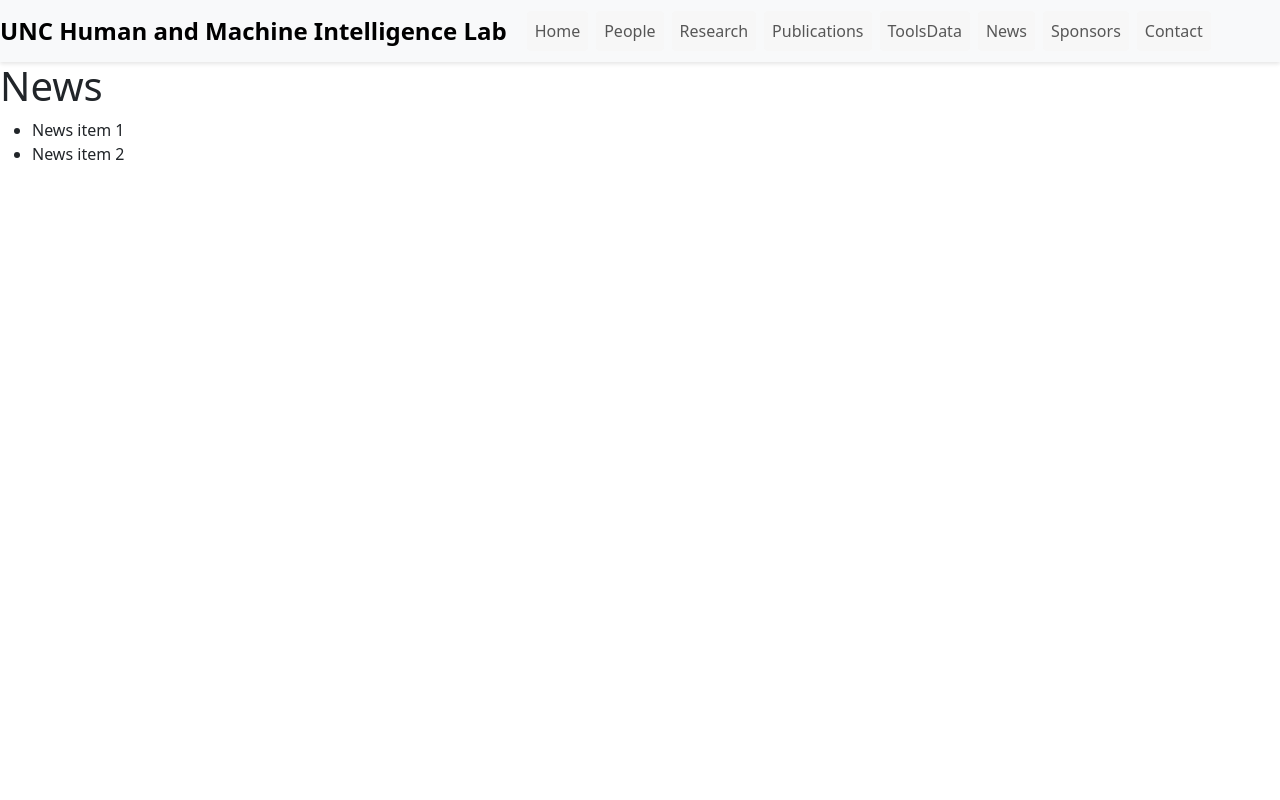
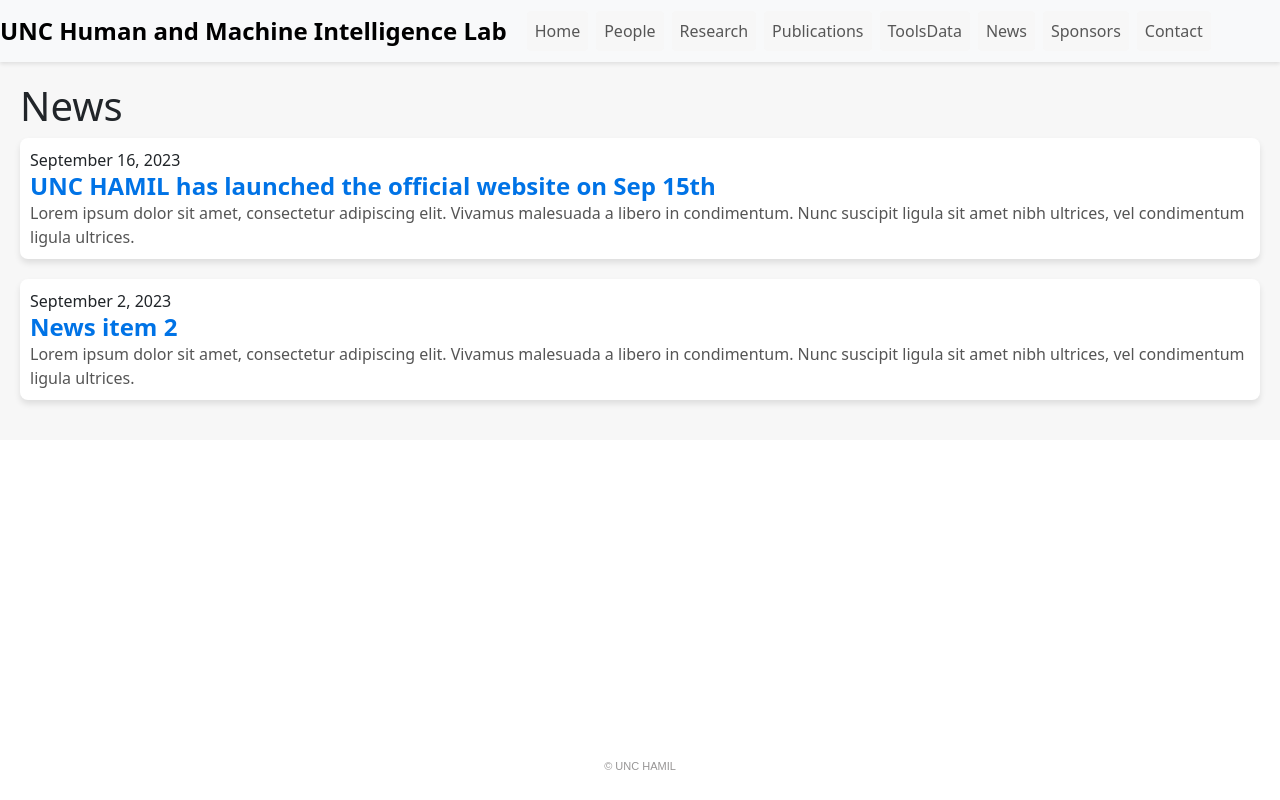
Before and after one commit to yantangyantang/HAMIL_UNC, a Gatsby site: page /News in a window 1280 px wide. Built offline with nearby package versions, Linux system fonts and the light colour scheme; Gatsby itself is replaced by a stand-in of ours.

Commit message:
news page drafted

```diff
--- a/src/pages/News.js
+++ b/src/pages/News.js
@@ -1,17 +1,53 @@
 import * as React from "react"
 import "./styles.css"
 import Header from '../components/header'
+import { Link } from 'gatsby';
+import Footer from '../components/Footer';
+
+// Define an array of news items with date information
+const newsItems = [
+  {
+    date: new Date("2023-09-16"),
+    title: "UNC HAMIL has launched the official website on Sep 15th",
+    description:
+      "Lorem ipsum dolor sit amet, consectetur adipiscing elit. Vivamus malesuada a libero in condimentum. Nunc suscipit ligula sit amet nibh ultrices, vel condimentum ligula ultrices.",
+  },
+  {
+    date: new Date("2023-09-02"),
+    title: "News item 2",
+    description:
+      "Lorem ipsum dolor sit amet, consectetur adipiscing elit. Vivamus malesuada a libero in condimentum. Nunc suscipit ligula sit amet nibh ultrices, vel condimentum ligula ultrices.",
+  },
+];
+
+// Sort the news items by date (newest first)
+newsItems.sort((a, b) => b.date - a.date);
 
 export default function News() {
   return (
-  <div>
-    <Header />
-    <h1>News</h1>
-    <ul>
-        <li>News item 1</li>
-        <li>News item 2</li>
-        {/* Add news updates about your lab */}
-    </ul>
-  </div>
-  )
+    <div>
+      <Header />
+      <div className="news-container">
+        <h1>News</h1>
+        <ul className="news-list">
+          {newsItems.map((news, index) => (
+            <li className="news-item" key={index}>
+              <span className="news-date">
+                {news.date.toLocaleDateString("en-US", {
+                  year: "numeric",
+                  month: "long",
+                  day: "numeric",
+                })}
+              </span>
+              <h2>
+                <a href={`/news/news${index + 1}/`}>{news.title}</a>
+              </h2>
+              <p>{news.description}</p>
+            </li>
+          ))}
+        </ul>
+      </div>
+      <Footer />
+    </div>
+  );
 }
--- a/src/pages/styles.css
+++ b/src/pages/styles.css
@@ -241,3 +241,52 @@
   max-width: 100%;
   margin-top: 20px;
 }
+
+
+/* news-styles.css */
+
+/* Style for the news container */
+.news-container {
+  padding: 20px;
+  background-color: #f7f7f7;
+}
+
+/* Style for the news list */
+.news-list {
+  list-style-type: none;
+  padding: 0;
+}
+
+/* Style for each news item */
+.news-item {
+  margin-bottom: 20px;
+  padding: 10px;
+  background-color: #fff;
+  border-radius: 8px;
+  box-shadow: 0px 4px 6px rgba(0, 0, 0, 0.1);
+}
+
+/* Style for the news item title */
+.news-item h2 {
+  margin: 0;
+  font-size: 24px;
+}
+
+/* Style for the news item description */
+.news-item p {
+  margin: 0;
+  font-size: 16px;
+  color: #555;
+}
+
+/* Style for the links */
+.news-item a {
+  text-decoration: none;
+  color: #0073e6;
+  font-weight: bold;
+}
+
+/* Style for links on hover */
+.news-item a:hover {
+  text-decoration: underline;
+}
```
Also changed, not shown: src/pages/news/news1.js (added, +15 -0 lines).
